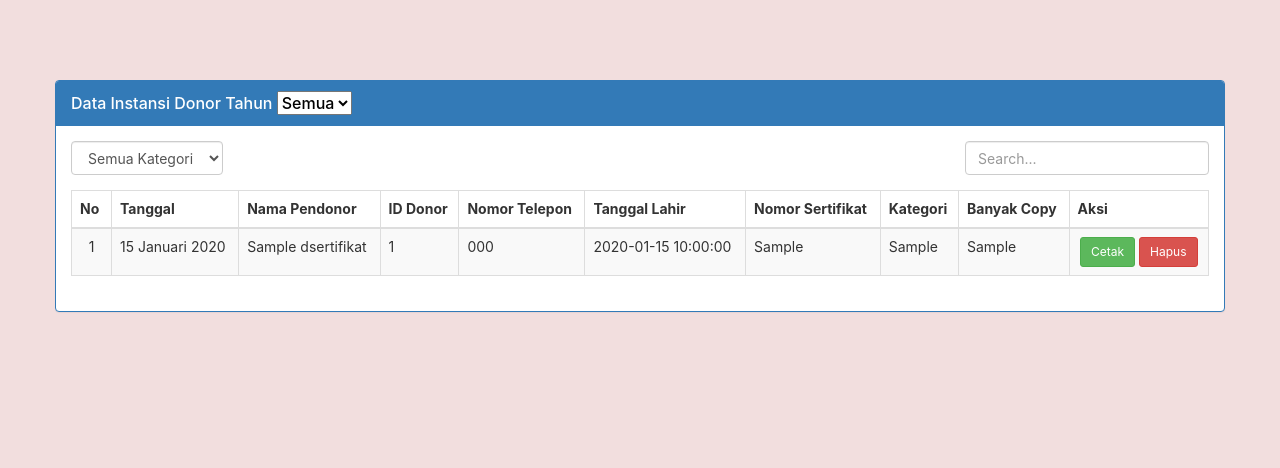
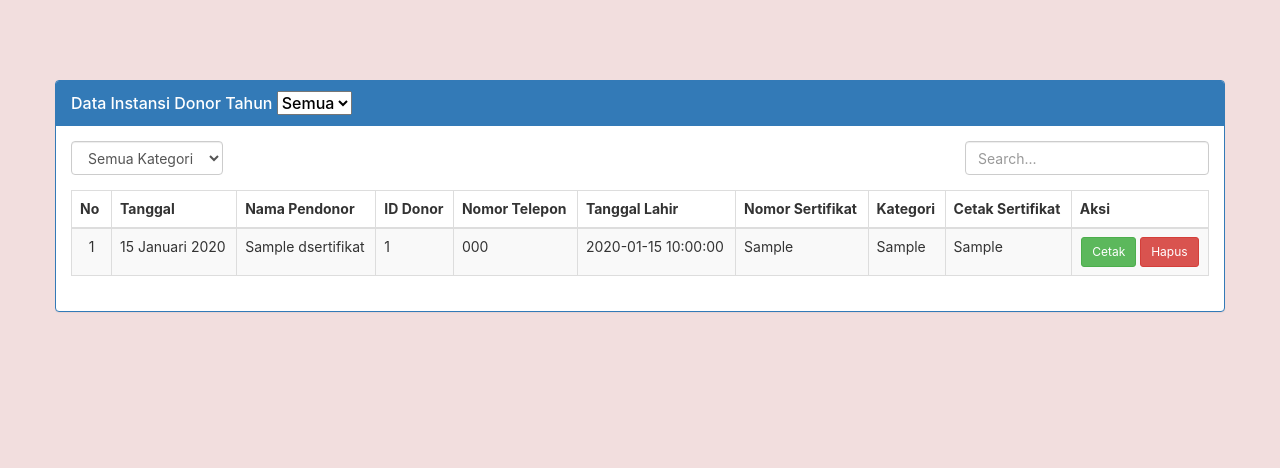
Before and after one commit to Realitaa/sertifikat, a PHP site: page /data_sertifikat.php in a window 1280 px wide. Shown: the part 52-520 px from the top of the page. Run offline with PHP 8.4, Linux system fonts and the light colour scheme; the visitor is signed in with stand-in values (Sample User, id 1); tables that the repository leaves empty or names only in its code hold one stand-in row (values such as "Sample post").

Commit message:
Edit column name

```diff
--- a/data_sertifikat.php
+++ b/data_sertifikat.php
@@ -50,7 +50,7 @@
                             <th>Tanggal Lahir</th>
                             <th>Nomor Sertifikat</th>
                             <th>Kategori</th>
-                            <th>Banyak Copy</th>
+                            <th>Cetak Sertifikat</th>
                             <th>Aksi</th>
                         </tr>
                     </thead>
```
